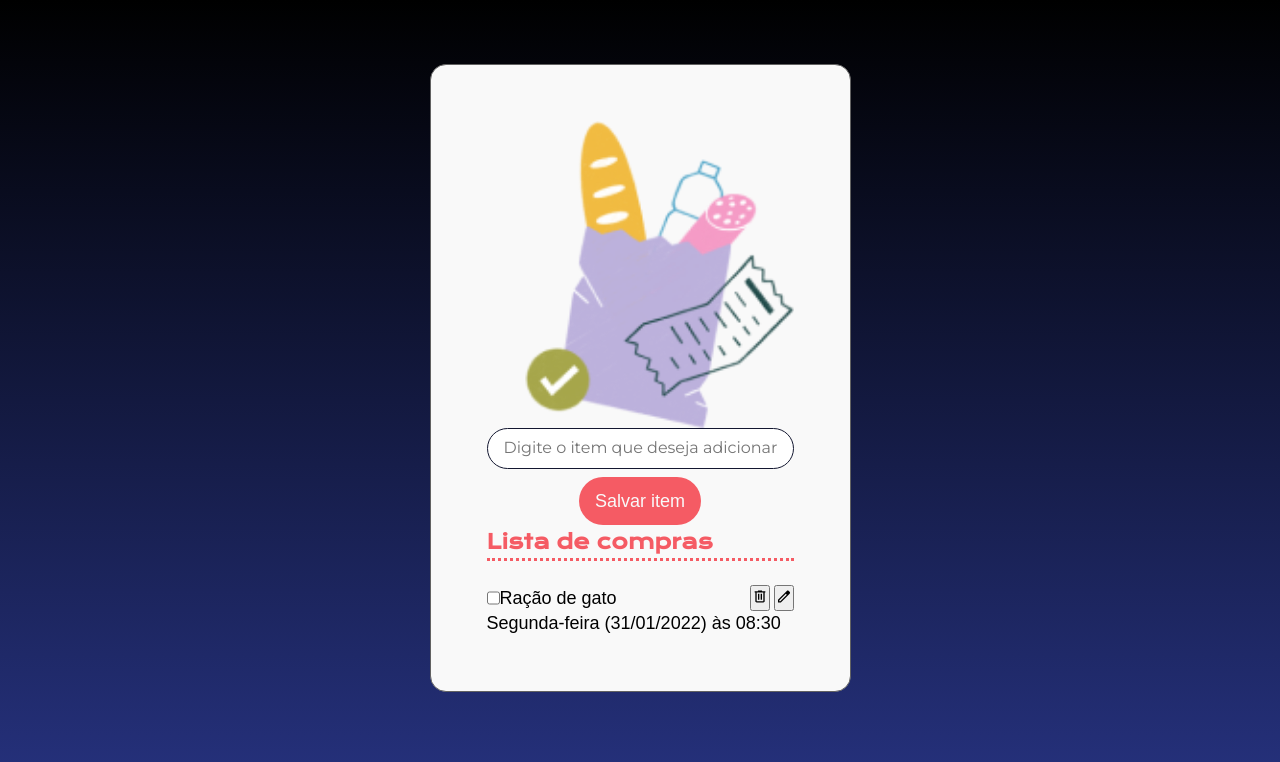
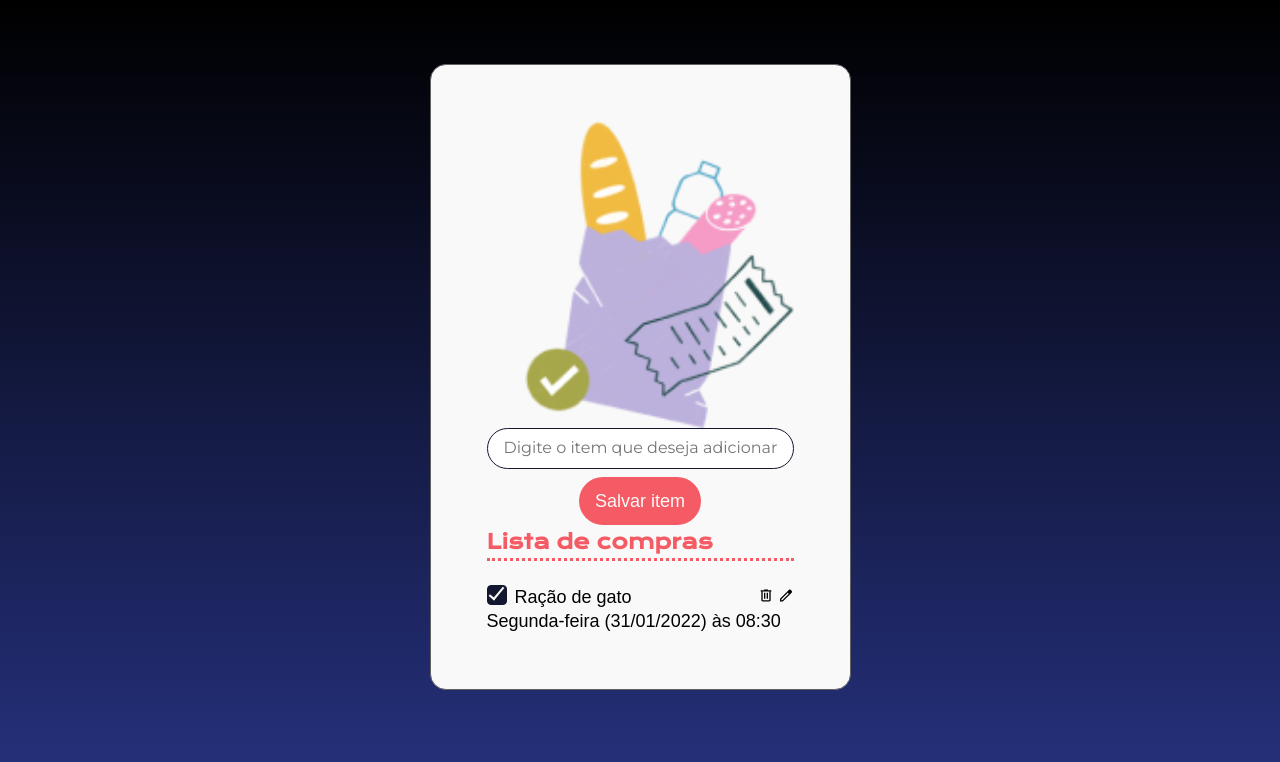
Before and after one commit to AlanGustav0/web--shopping-page, a plain HTML site: page index.html in a window 1280 px wide. Drawn offline with nearby package versions, Linux system fonts and the light colour scheme; a web font is replaced by a local one.

Commit message:
feature: checkbox input customization

```diff
--- a/index.html
+++ b/index.html
@@ -15,31 +15,46 @@
 
   <body>
     <main class="main__container">
-        <img src="img/bag.png" alt="sacola de compras" />
+      <img src="img/bag.png" alt="sacola de compras" />
       <form>
-        <input id="input-item" type="text" placeholder="Digite o item que deseja adicionar" />
+        <input
+          id="input-item"
+          type="text"
+          placeholder="Digite o item que deseja adicionar"
+        />
         <button class="main__container__save-button">Salvar item</button>
       </form>
 
       <ul>
         <h2>Lista de compras</h2>
-      <hr />
+        <hr />
         <li>
           <div class="main__container__item__lista-container">
             <div class="main__container__item__lista-container__nome-compra">
-              <input type="checkbox" />
+              <div class="main__container__item__checkbox">
+                <label for="checkbox-1">
+                  <input
+                    type="checkbox"
+                    class="checkbox-input"
+                    id="checkbox-1"
+                  />
+                  <div class="checkbox-customizado checked"></div>
+                </label>
+              </div>
               <p>Ração de gato</p>
             </div>
             <div>
-              <button>
+              <button class="main__container__item--botao-acao">
                 <img src="img/delete.svg" alt="ìcone deletar" />
               </button>
-              <button>
+              <button class="main__container__item--botao-acao">
                 <img src="img/edit.svg" alt="ìcone editar" />
               </button>
             </div>
           </div>
-          <p class="main__container__item-texto">Segunda-feira (31/01/2022) às 08:30</p>
+          <p class="main__container__item-texto">
+            Segunda-feira (31/01/2022) às 08:30
+          </p>
         </li>
       </ul>
     </main>
--- a/styles.css
+++ b/styles.css
@@ -112,3 +112,39 @@ ul{
   line-height: 20px;
 
 }
+
+.checkbox-input{
+  display: none;
+}
+
+.checkbox-customizado{
+  width: 20px;
+  height: 20px;
+  background-color: var(--neutro);
+  border: 1px solid var(--preto);
+  cursor: pointer;
+  border-radius: 4px;
+  margin-right: 8px;
+}
+
+.checked{
+  background-color: var(--preto);
+  position: relative;
+}
+
+.checked::after{
+  content: "";
+  position: absolute;
+  left: 30%;
+  top:-10%;
+  width: 5px;
+  height: 14px;
+  border-top: 2px solid var(--neutro);
+  border-left: 2px solid var(--neutro);
+  transform: rotate(-140deg);
+}
+
+.main__container__item--botao-acao{
+  background-color: transparent;
+  border: none;
+}
```
